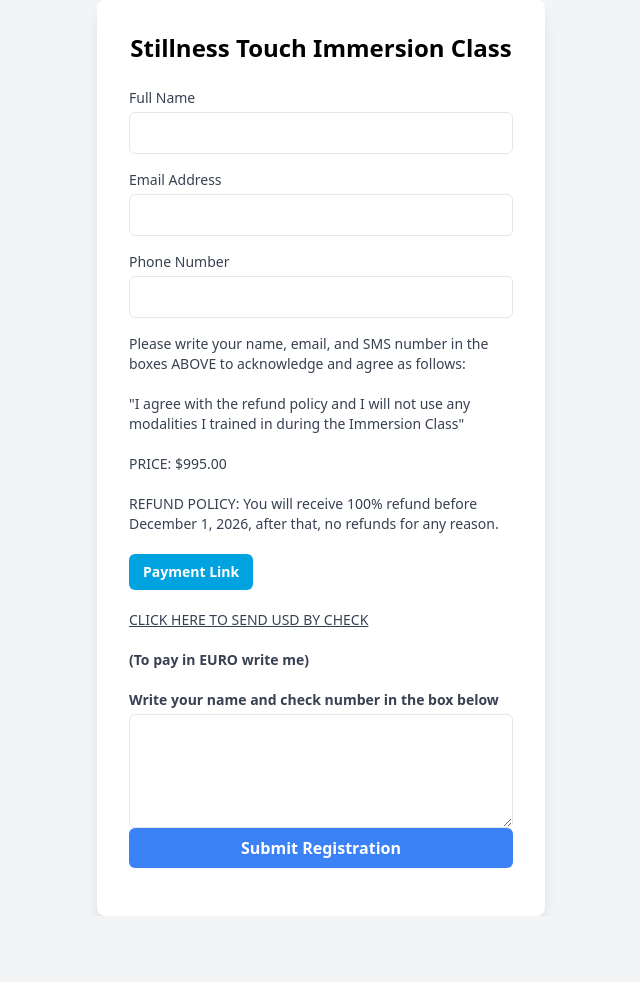
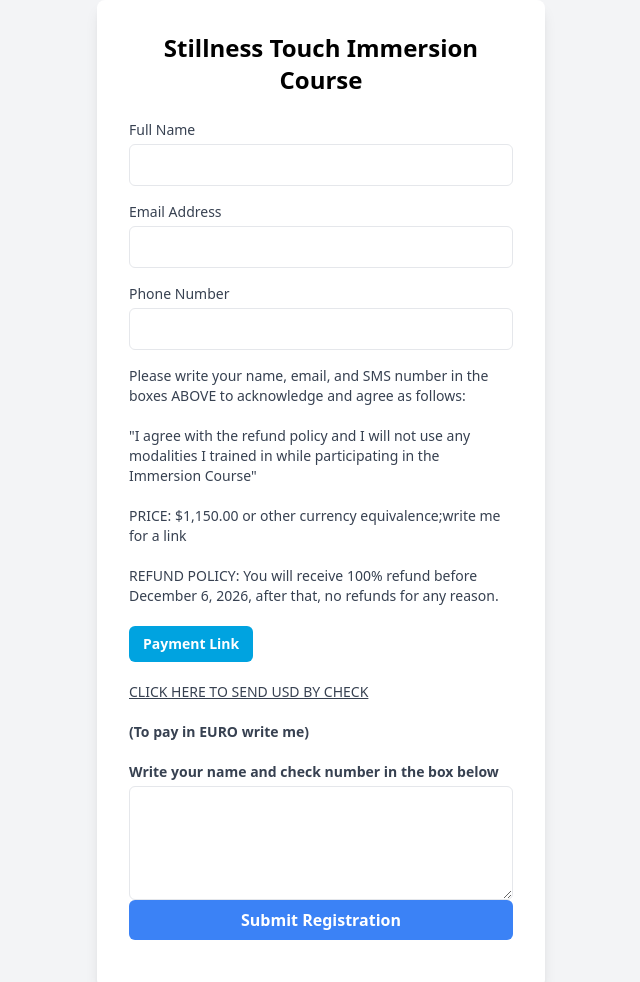
Before and after one commit to stillnesstouch/register-form, a plain HTML site: page index.html in a window 1280 px wide. Shown: the top 982 px of the page, without its empty margins (319-959 px from the left). Before the commit the page ends 916 px from the top, so only its background shows below. Drawn offline with nearby package versions, Linux system fonts and the light colour scheme.

Commit message:
Update index.html

```diff
--- a/index.html
+++ b/index.html
@@ -42,12 +42,12 @@
 <head>
     <meta charset="UTF-8">
     <meta name="viewport" content="width=device-width, initial-scale=1.0">
-    <title>Stillness Touch Immersion Class Registration</title>
+    <title>Stillness Touch Immersion Course Registration</title>
     <script src="https://cdn.tailwindcss.com"></script>
 </head>
 <body class="bg-gray-100 flex items-center justify-center min-h-screen">
     <div class="bg-white p-8 rounded-lg shadow-lg w-full max-w-md">
-        <h1 class="text-2xl font-bold mb-6 text-center">Stillness Touch Immersion Class</h1>
+        <h1 class="text-2xl font-bold mb-6 text-center">Stillness Touch Immersion Course</h1>
         <form id="registrationForm" action="https://formspree.io/f/xzzrbnde" method="POST" class="space-y-4">
             <div>
                 <label for="fullName" class="block text-sm font-medium text-gray-700">Full Name</label>
@@ -63,9 +63,9 @@
             </div>
             <div>
                 <label for="experience" class="block text-sm font-medium text-gray-700">
-                    Please write your name, email, and SMS number in the boxes ABOVE to acknowledge and agree as follows:<br><br>"I agree with the refund policy and I will not use any modalities I trained in during the Immersion Class"<br></br>
-                    PRICE: $995.00<br><br>
-                    REFUND POLICY: You will receive 100% refund before December 1, 2026, after that, no refunds for any reason.<br></br>
+                    Please write your name, email, and SMS number in the boxes ABOVE to acknowledge and agree as follows:<br><br>"I agree with the refund policy and I will not use any modalities I trained in while participating in the Immersion Course"<br></br>
+                    PRICE: $1,150.00 or other currency equivalence;write me for a link <br><br>
+                    REFUND POLICY: You will receive 100% refund before December 6, 2026, after that, no refunds for any reason.<br></br>
                     <a href="https://wise.com/pay/r/SSC9IrBdG7Bp0ek" target="_blank" rel="noopener noreferrer" style="display:inline-block;padding:8px 14px;background:#00A3E0;color:#fff;border-radius:6px;text-decoration:none;font-weight:600;">
   Payment Link
 </a><br><br>
```
